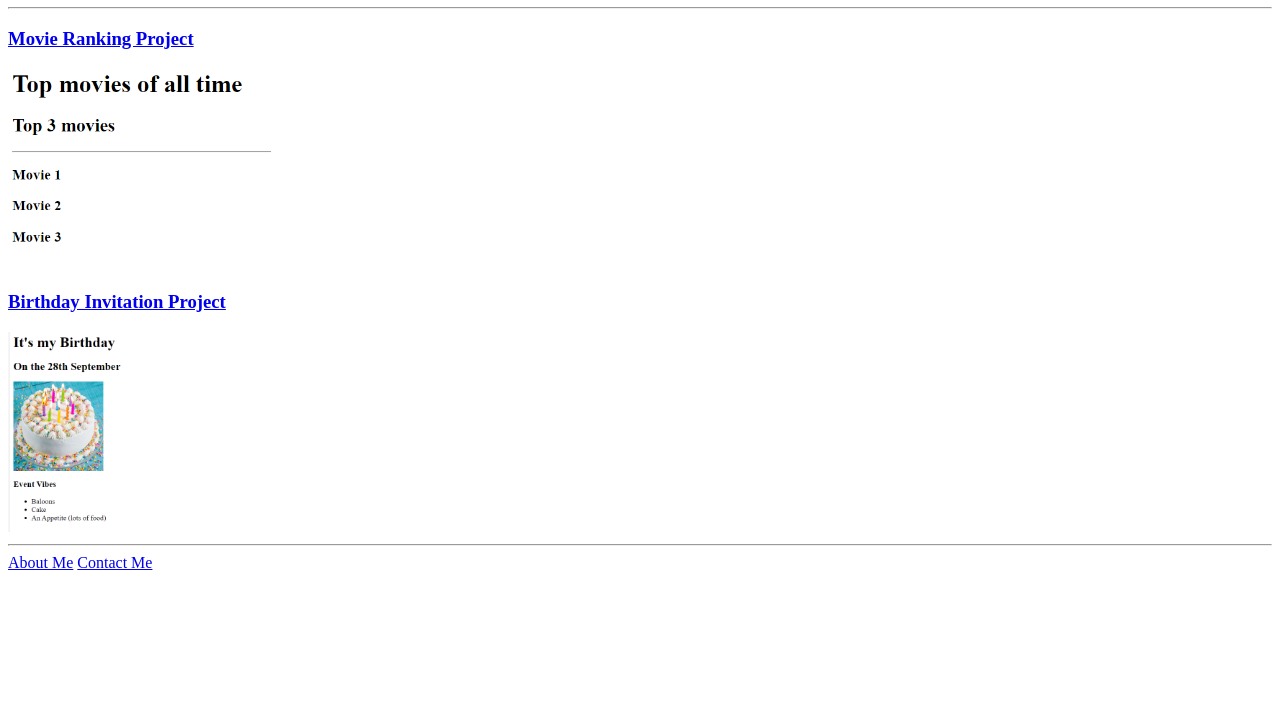
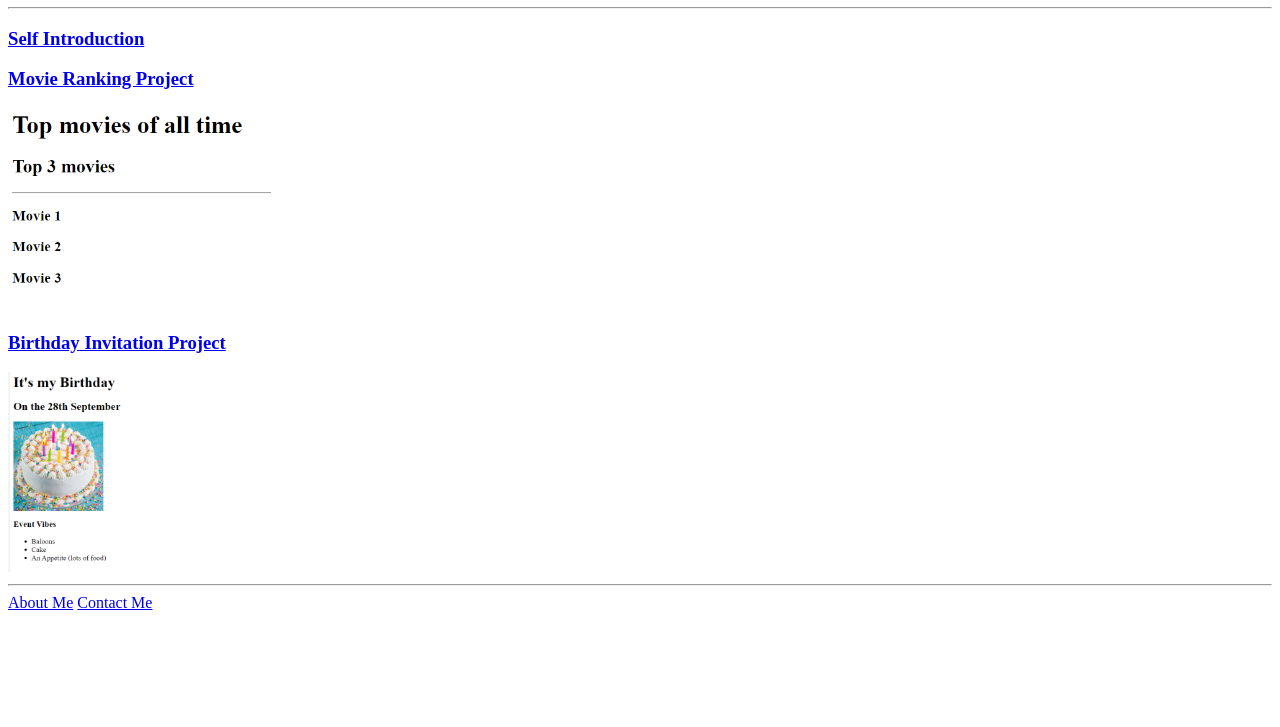
Before and after one commit to likithagiri/html-portfolio, a plain HTML site: page index.html in a window 1280 px wide. Shown: the part 73-800 px from the top of the page. Drawn offline with Linux system fonts and the light colour scheme.

Commit message:
Update index.html

```diff
--- a/index.html
+++ b/index.html
@@ -7,6 +7,7 @@
 <body>
 	<h1>My Projects on WebDevelopment</h1>
 	<hr />
+	<h3><a href="./MyIntroduction.html"> Self Introduction </a></h3>
 	<h3><a href="./MovieRanking.html"> Movie Ranking Project </a></h3>
 	<!--<br />-->
 	<img src="./MovieRankingImage.png" height= "200" alt="Movie Ranking Image" />
```
